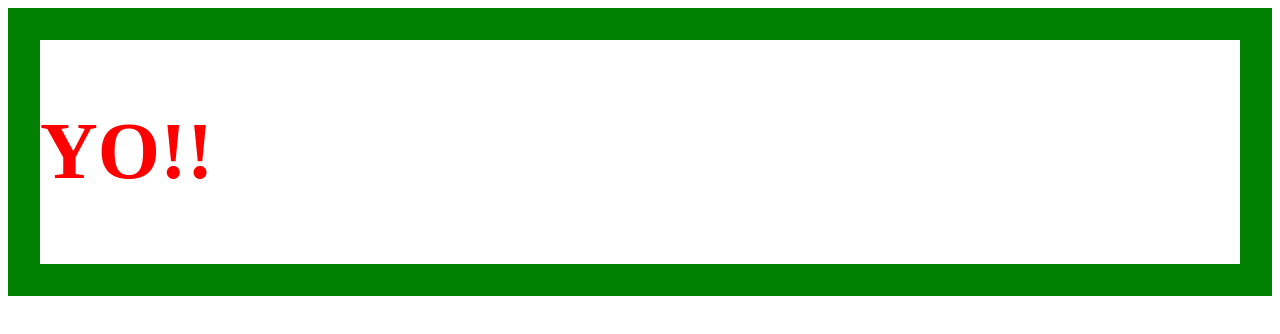
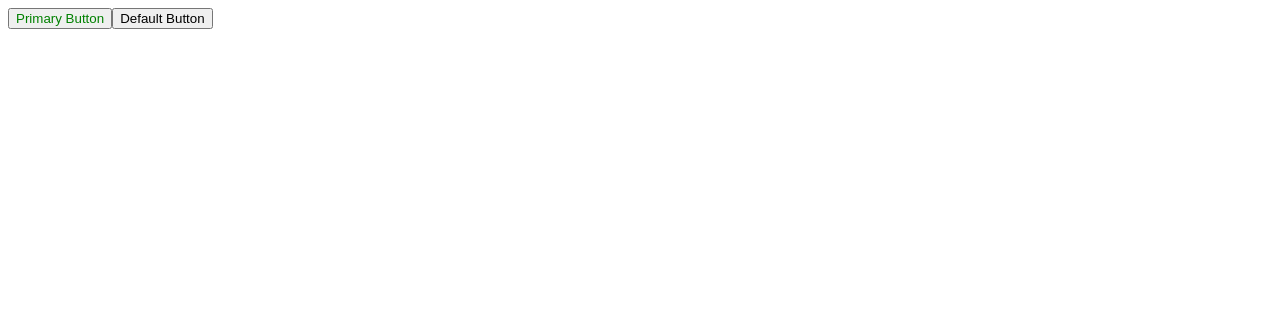
Before and after one commit to shams-nahid/my-react-study, a React (Create React App) app in the folder resource/styled-components/: page / in a window 1280 px wide. Shown: the top 334 px of the page. Built offline with nearby package versions, Linux system fonts and the light colour scheme.

Commit message:
01 styled components 03 passing props

```diff
--- a/resource/styled-components/src/App.js
+++ b/resource/styled-components/src/App.js
@@ -1,15 +1,30 @@
 import React from 'react';
 import styled from 'styled-components'
 
-const Title = styled.h1`
-  color: red;
-  font-size: 5rem;
+
+const StyledButton = styled.button`
+  color: ${({ primary }) => (primary ? 'green' : 'black')};
 `;
 
-const Section = styled.section`
-  border: 2rem solid green;
-`;
+const Button = ({ primary, children }) => <StyledButton primary={primary}>
+  {children}
+</StyledButton>
 
-const App = () => <Section><Title>YO!!</Title></Section>;
+const App = () => <>
+  <Button primary>Primary Button</Button>
+  <Button>Default Button</Button>
+</>;
+
+// 02 GETTING STARTED
+// const Title = styled.h1`
+//   color: red;
+//   font-size: 5rem;
+// `;
+
+// const Section = styled.section`
+//   border: 2rem solid green;
+// `;
+
+// const App = () => <Section><Title>YO!!</Title></Section>;
 
 export default App;
```
Also changed, not shown: 1 other file (tests, documents, lock files or other folders).
